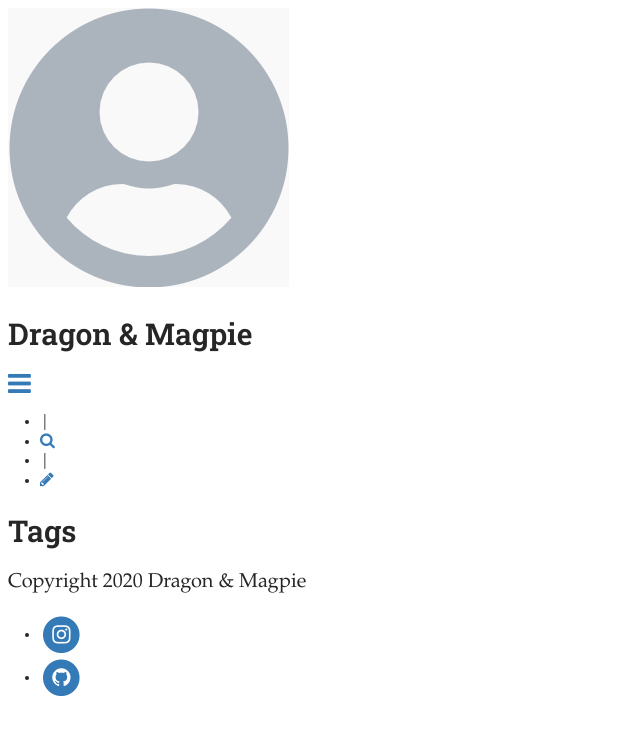
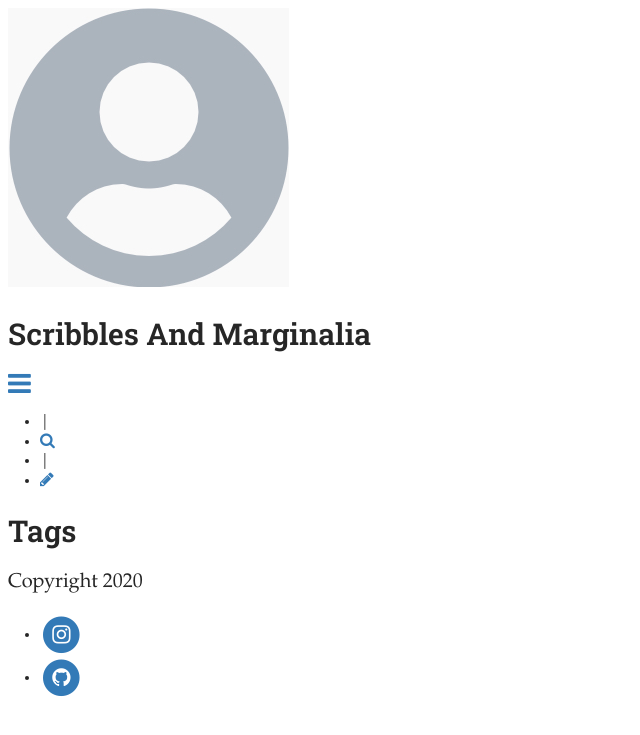
Before and after one commit to eyescroll/BrookesBlog, a Jekyll site: the page built from pages/tags.md, in a window 1280 px wide. Shown: the top 735 px of the page, without its empty margins (0-640 px from the left). Built offline with Jekyll 4.4.1, drawn with Linux system fonts in a browser that asks for light colours; some web fonts are replaced.

Commit message:
Update Settings “general”

```diff
--- a/_data/settings.yml
+++ b/_data/settings.yml
@@ -1,7 +1,7 @@
-title: Dragon & Magpie
+title: Scribbles And Marginalia
 description: A blogging website focusing on literature and paratext.
-header_text: Dragon Hoard Books
-footer_text: Copyright 2020 Dragon & Magpie
+header_text: Notes in the Margins
+footer_text: Copyright 2020
 header_feature_image: ../uploads/pages.jpg
 bannerheight: 20vmax
 logo: /uploads/logo.jpg
```
